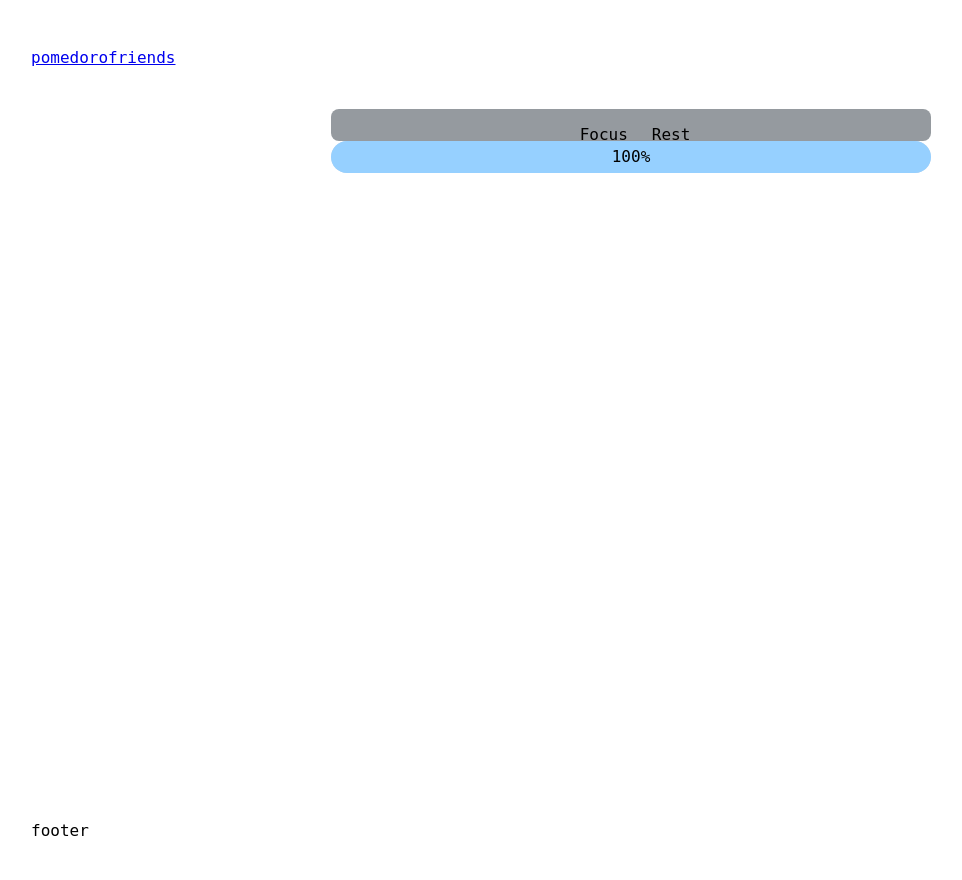
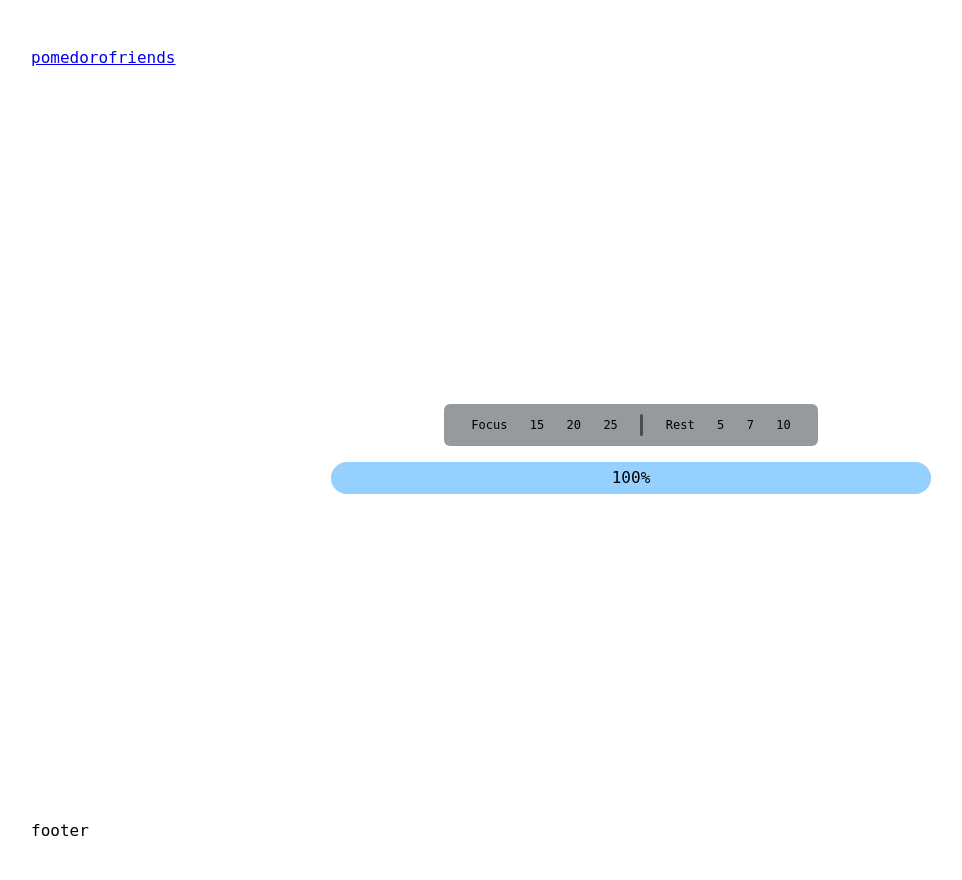
Before and after one commit to tongshengw/pomodoro, a Flask app: page / in a window 1280 px wide. Shown: the whole page, without its empty margins (9-971 px from the left). Run offline with Flask 3, Linux system fonts and the light colour scheme; some web fonts are replaced.

Commit message:
settings bar made

```diff
--- a/static/styles.css
+++ b/static/styles.css
@@ -4,6 +4,7 @@
     --cg1: #DCDEE6;
     --cg2: #96d0ff;
     --cg3: #959a9f;
+    --cg4:#000000;
   }
 
 .progressbar-container{
@@ -30,27 +31,38 @@
 }
 
 .options-bar{
+    /* display: grid; */
+    gap: .5rem;
+    /* grid-auto-flow: column; */
+    /* height: max-content; */
+    /* width: 100%; */
+    /* justify-content: space-around; */
+    /* margin-bottom: 1rem; */
+    height:2em;
+    /* border-radius:0.5em; */
+    /* width: 50%; */
+    /* position:absolute; */
+    /* margin:auto; */
+    /* left:50%; */
+    /* transform: translate(-50%, 500%); */
+    /* align-items: baseline; */
+    /* justify-content: space-around; */
+
     display: grid;
+    font-size: .75rem;
     gap: .5rem;
     grid-auto-flow: column;
+    height: -moz-max-content;
     height: max-content;
     width: 100%;
+    /* transition: opacity .125s; */
     justify-content: space-around;
     margin-bottom: 1rem;
-    background-color: var(--cg3);
-    height:2em;
-    border-radius:0.5em;
-    width: 50%;
-    /* position:absolute; */
-    margin:auto;
-    /* left:50%; */
-    /* transform: translate(-50%, 500%); */
-    align-items: baseline;
-    justify-content: space-around;
 }
 
 .option{
-    padding: .75rem .5rem .7rem 1rem;
+    padding: .7rem;
+    font-size: .75rem;
 }
 body{
     font-family: "Fragment Mono", monospace;
@@ -74,15 +86,46 @@ main{
     display: grid;
     grid-auto-flow: row;
     grid-template-rows: auto 1fr auto;
-    padding: 2em;
-    gap: 2em;
+    padding: 2rem;
+    gap: 2rem;
     min-height: 100vh;
+    align-items: center;
+    /* padding-top: 32px; */
 }
 
 .row{
-    display: grid;
+    display: flex;
     justify-items: center;
-    padding: .25rem 1rem;
+    padding: .1rem 1rem;
     box-sizing: border-box;
     grid-auto-flow: column;
+    background-color: var(--cg3);
+    border-radius: .5em;
+    line-height: 1rem;
 }
+
+.time-options{
+    display: grid;
+    grid-auto-flow: column;
+    justify-content: center;
+}
+
+.text-button{
+    padding: .7rem .7rem .7rem .7rem;
+}
+
+.spacer{
+    height: auto;
+    width: .2rem;
+    border-radius: .5rem;
+    background-color:#000000;
+    margin: .5rem 0;
+    opacity: 0.5;
+}
+
+.last-element{
+    padding: .7rem 1.4rem .7rem .7rem;
+}
+.first-element{
+    padding: .7rem .7rem .7rem 1.4rem;
+}
--- a/templates/home.html
+++ b/templates/home.html
@@ -6,8 +6,34 @@
 <main>
     <div class="options-bar">
         <div class="row">
+
             <div class="option">Focus</div>
-            <div class="option">Rest</div>
+            <div class="time-options">
+                <div class="text-button">
+                    <span>15</span>
+                </div>
+                <div class="text-button">
+                    <span>20</span>
+                </div>
+                <div class="text-button last-element">
+                    <span>25</span>
+                </div>
+            </div>
+
+            <div class="spacer"></div>
+
+            <div class="option first-element">Rest</div>
+            <div class="time-options">
+                <div class="text-button">
+                    <span>5</span>
+                </div>
+                <div class="text-button">
+                    <span>7</span>
+                </div>
+                <div class="text-button">
+                    <span>10</span>
+                </div>
+            </div>
         </div>
     </div>
 
```
